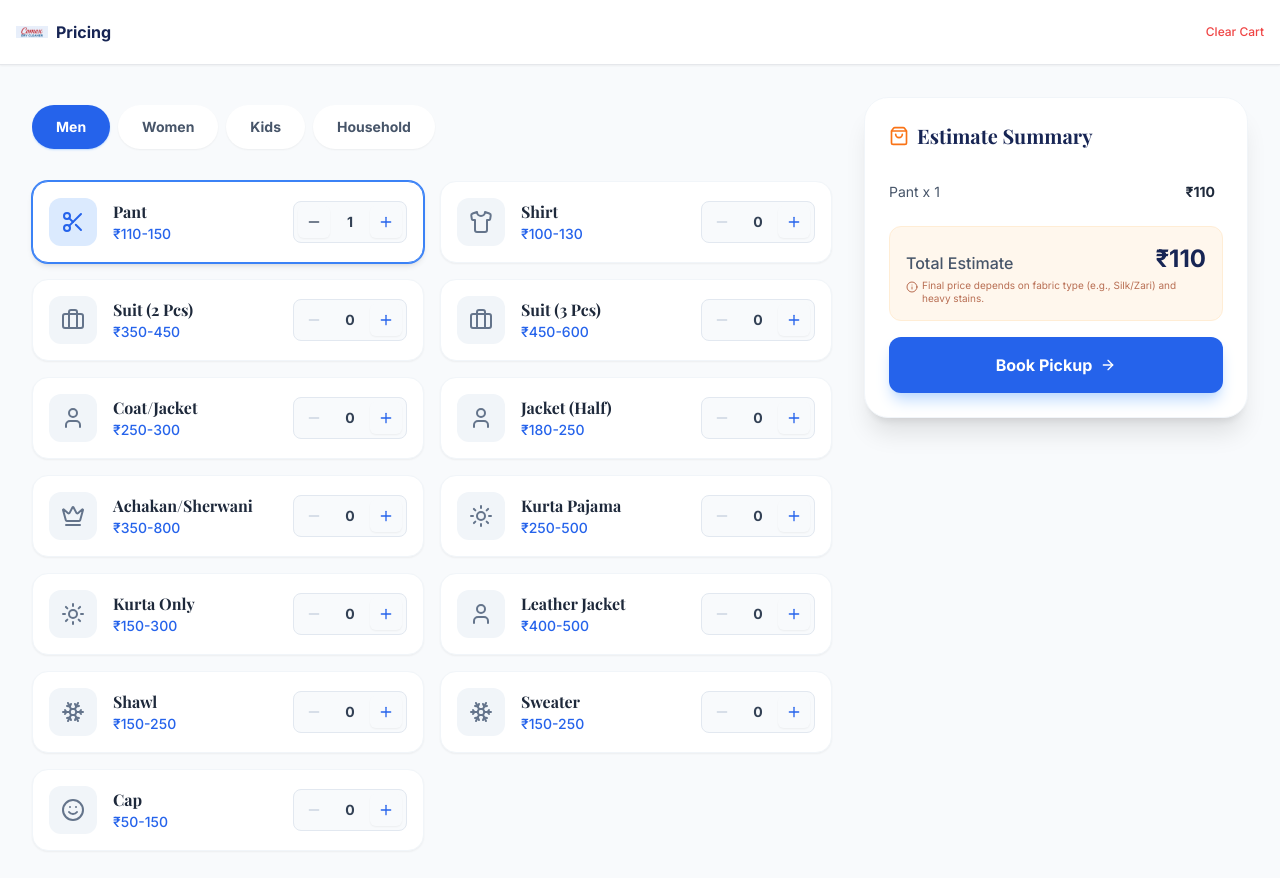
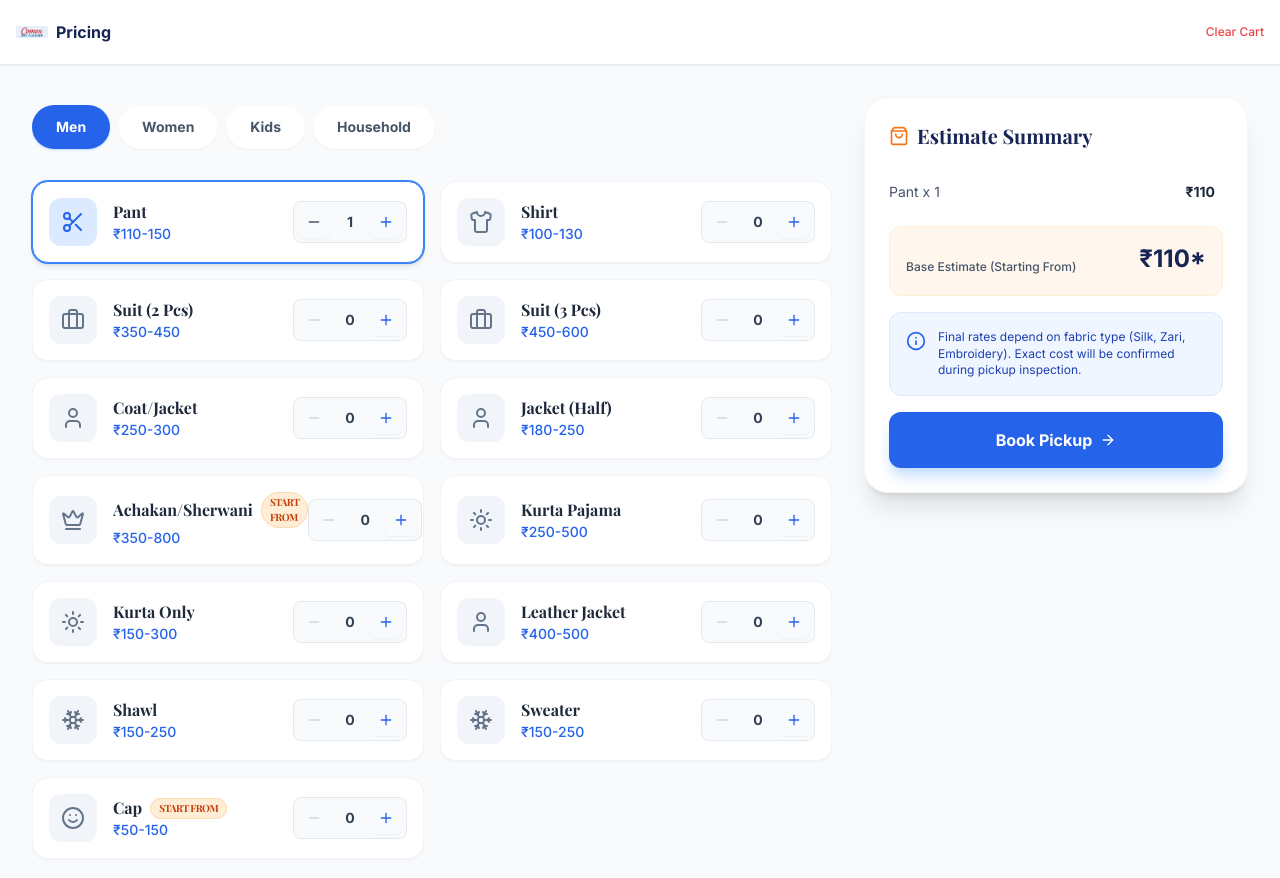
Before and after one commit to comexdryclean70/comex-dryclean-main-website, a Next.js app: page /pricing in a window 1280 px wide. Both pictures are taken after a click on the button 386 px from the left and 222 px from the top of the page. Shown: the top 878 px of the page. Built offline with nearby package versions, Linux system fonts and the light colour scheme; a web font is replaced by a local one.

Commit message:
feat: implement variable pricing logic and notifications

```diff
--- a/src/app/pricing/page.tsx
+++ b/src/app/pricing/page.tsx
@@ -92,7 +92,16 @@ export default function PricingPage() {
                     {/* Items Grid */}
                     <div className="grid grid-cols-1 md:grid-cols-2 gap-4">
                         <AnimatePresence mode="wait">
-                            {PRICING_DATA[activeTab].map((item) => (
+                            {PRICING_DATA[activeTab].map((item) => {
+                                // Detect Variable Pricing: If displayPrice has a range "-" AND max > 2*min (simplified check: if it has a wide range string or huge gap)
+                                // User rule: maxPrice > 2 * minPrice.
+                                // Parsing displayPrice "₹350-2000" -> 350, 2000.
+                                const priceParts = item.displayPrice.replace(/₹/g, '').split('-');
+                                const min = parseInt(priceParts[0]);
+                                const max = priceParts.length > 1 ? parseInt(priceParts[1]) : min;
+                                const isVariable = max > (min * 2);
+
+                                return (
                                     <motion.div
                                         key={item.id}
                                         initial={{ opacity: 0, y: 10 }}
@@ -106,7 +115,14 @@ export default function PricingPage() {
                                                 <item.icon className="w-6 h-6" />
                                             </div>
                                             <div>
-                                            <h3 className="font-bold text-slate-800">{item.name}</h3>
+                                                <h3 className="font-bold text-slate-800 flex items-center gap-2">
+                                                    {item.name}
+                                                    {isVariable && (
+                                                        <span className="text-[10px] bg-orange-100 text-orange-700 px-2 py-0.5 rounded-full border border-orange-200 uppercase tracking-tighter font-bold">
+                                                            Start From
+                                                        </span>
+                                                    )}
+                                                </h3>
                                                 <p className="text-sm font-medium text-blue-600">{item.displayPrice}</p>
                                             </div>
                                         </div>
@@ -123,14 +139,28 @@ export default function PricingPage() {
                                                 {cart[item.id] || 0}
                                             </span>
                                             <button
-                                            onClick={() => updateQuantity(item.id, 1)}
+                                                onClick={() => {
+                                                    updateQuantity(item.id, 1);
+                                                    if (isVariable) {
+                                                        // Trigger Toast
+                                                        const toast = document.createElement('div');
+                                                        toast.className = 'fixed top-24 right-4 bg-orange-600 text-white px-4 py-3 rounded-xl shadow-xl z-50 animate-in slide-in-from-right fade-in duration-300 flex items-center gap-3 text-sm font-medium max-w-xs';
+                                                        toast.innerHTML = '<span>⚠️ Note: Heavy embroidery or delicate fabrics may incur higher charges.</span>';
+                                                        document.body.appendChild(toast);
+                                                        setTimeout(() => {
+                                                            toast.classList.add('opacity-0', 'translate-x-full', 'transition-all');
+                                                            setTimeout(() => toast.remove(), 500);
+                                                        }, 3000);
+                                                    }
+                                                }}
                                                 className="w-8 h-8 flex items-center justify-center rounded-md hover:bg-white text-blue-600 shadow-sm transition-colors"
                                             >
                                                 <Plus className="w-4 h-4" />
                                             </button>
                                         </div>
                                     </motion.div>
-                            ))}
+                                );
+                            })}
                         </AnimatePresence>
                     </div>
                 </div>
@@ -165,12 +195,15 @@ export default function PricingPage() {
 
                                 <div className="bg-orange-50 p-4 rounded-xl border border-orange-100">
                                     <div className="flex justify-between items-end mb-1">
-                                        <span className="text-slate-600 font-medium">Total Estimate</span>
-                                        <span className="text-2xl font-bold text-blue-950">₹{cartTotal}</span>
+                                        <span className="text-slate-600 font-medium text-xs">Base Estimate (Starting From)</span>
+                                        <span className="text-2xl font-bold text-blue-950">₹{cartTotal}*</span>
                                     </div>
-                                    <p className="text-[10px] text-orange-800/70 flex items-start gap-1 leading-tight">
-                                        <Info className="w-3 h-3 shrink-0 mt-0.5" />
-                                        Final price depends on fabric type (e.g., Silk/Zari) and heavy stains.
+                                </div>
+
+                                <div className="bg-blue-50 p-4 rounded-xl border border-blue-100 flex items-start gap-3">
+                                    <Info className="w-5 h-5 text-blue-600 shrink-0 mt-0.5" />
+                                    <p className="text-xs text-blue-800 leading-snug">
+                                        Final rates depend on fabric type (Silk, Zari, Embroidery). Exact cost will be confirmed during pickup inspection.
                                     </p>
                                 </div>
 
```
Lines whose indentation alone changed are shown as unchanged.
